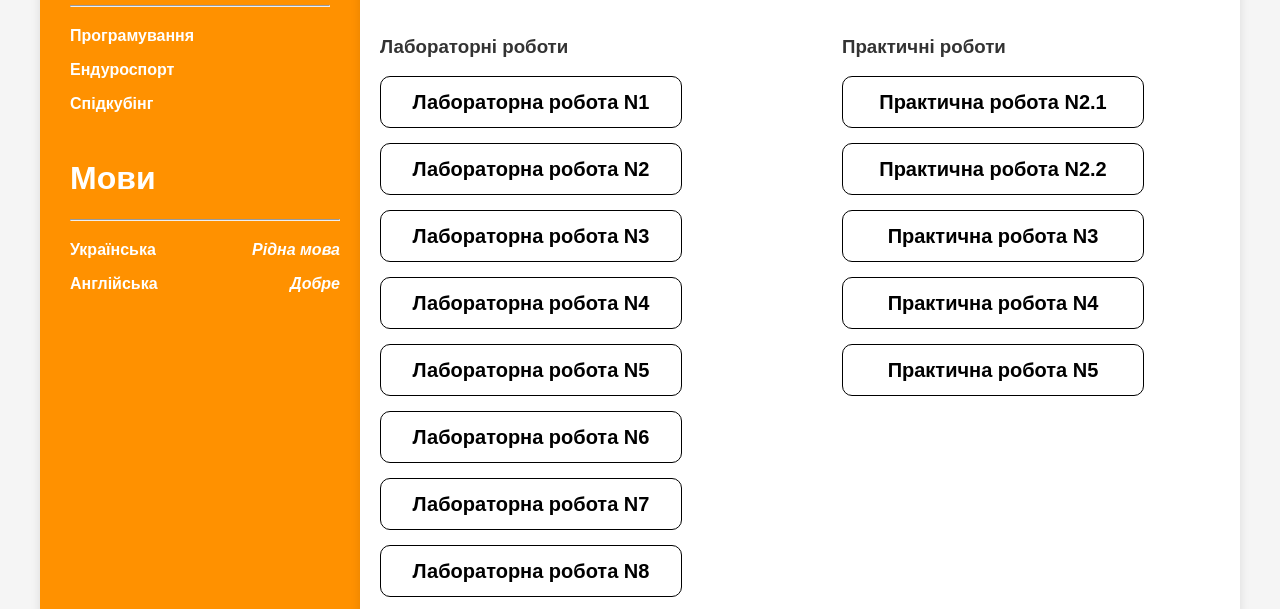
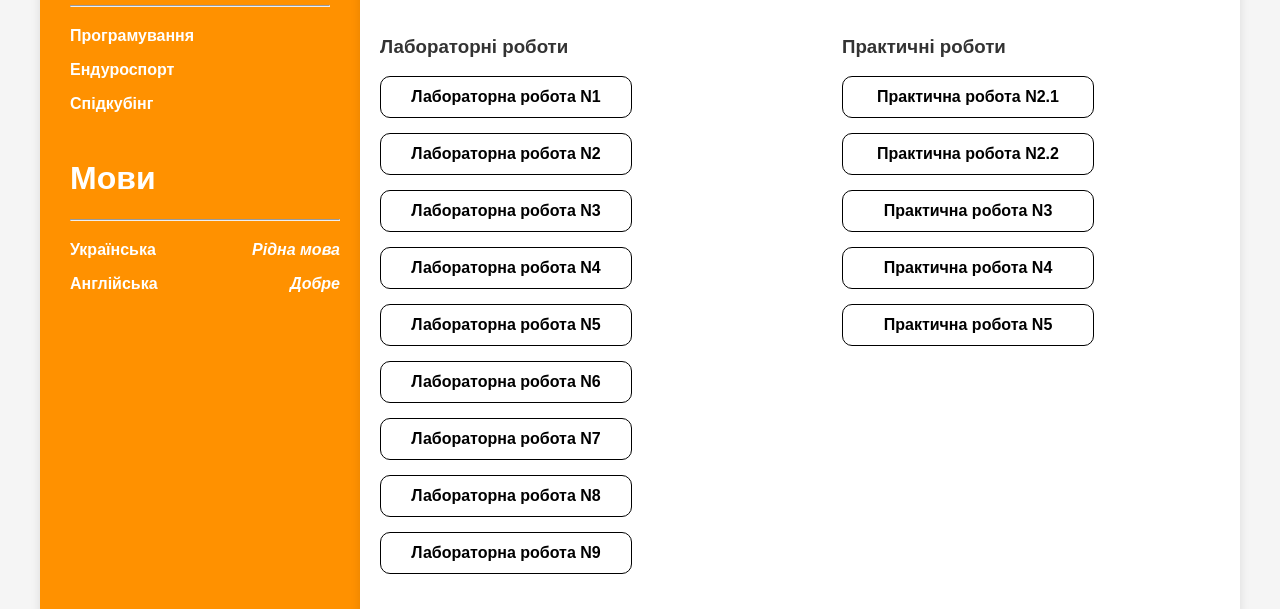
Before and after one commit to Blazerrrr04/blazerrrr04.github.com, a plain HTML site: page index.html in a window 1280 px wide. Shown: the part 731-1340 px from the top of the page. Drawn offline with Linux system fonts and the light colour scheme.

Commit message:
Update styles.css

```diff
--- a/styles.css
+++ b/styles.css
@@ -110,15 +110,15 @@ hr {
 
 .btn{
   display: block;
-  width: 300px;
-  height: 50px;
+  width: 250px;
+  height: 40px;
   border: 1px solid #000;
   border-radius: 10px;
   text-align: center;
-  line-height: 50px;
+  line-height: 40px;
   text-decoration: none;
   color: #000;
-  font-size: 20px;
+  font-size: 16px;
   font-weight: bold;
   margin-bottom: 15px;
 }
```
